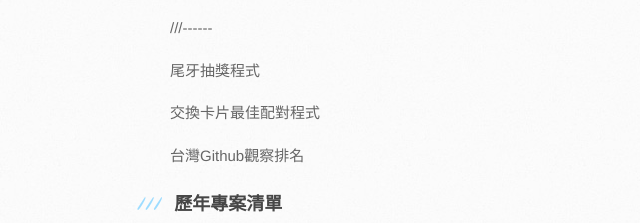
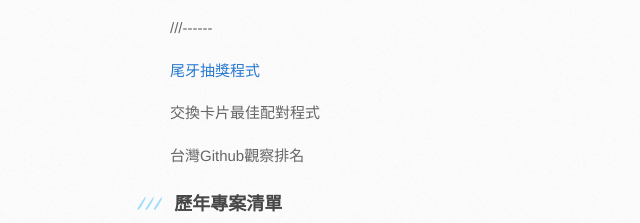
Before and after one commit to DDQQ/TheBigIssue, a plain HTML site: page index.html in a window 1280 px wide. Shown: the part 337-560 px from the top of the page, 0-640 px from the left. Drawn offline with Linux system fonts and the light colour scheme.

Commit message:
Update index.html

```diff
--- a/index.html
+++ b/index.html
@@ -38,7 +38,7 @@
 
 <p>///------</p>
 <p></p>
-<p>尾牙抽獎程式</p>
+<p><a href="http://ddqq.github.io/lucky">尾牙抽獎程式</a></p>
 <p>交換卡片最佳配對程式</p>
 <p>台灣Github觀察排名</p>
 <p></p>
@@ -55,7 +55,7 @@
           <a href="https://github.com/DDQQ/TheBigIssue/zipball/master" class="button">
             <small>Download</small>
             .zip file
-          </a>
+
           <a href="https://github.com/DDQQ/TheBigIssue/tarball/master" class="button">
             <small>Download</small>
             .tar.gz file
```
